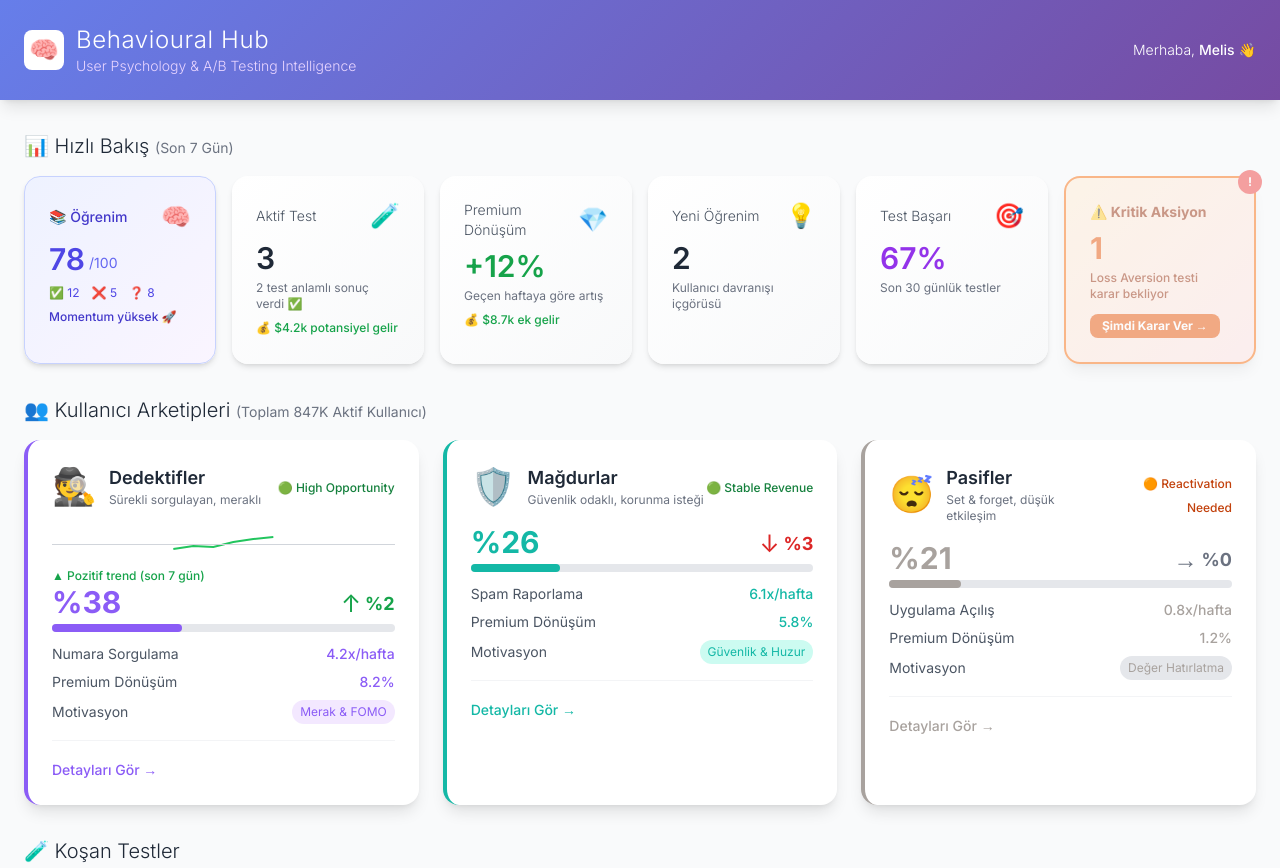
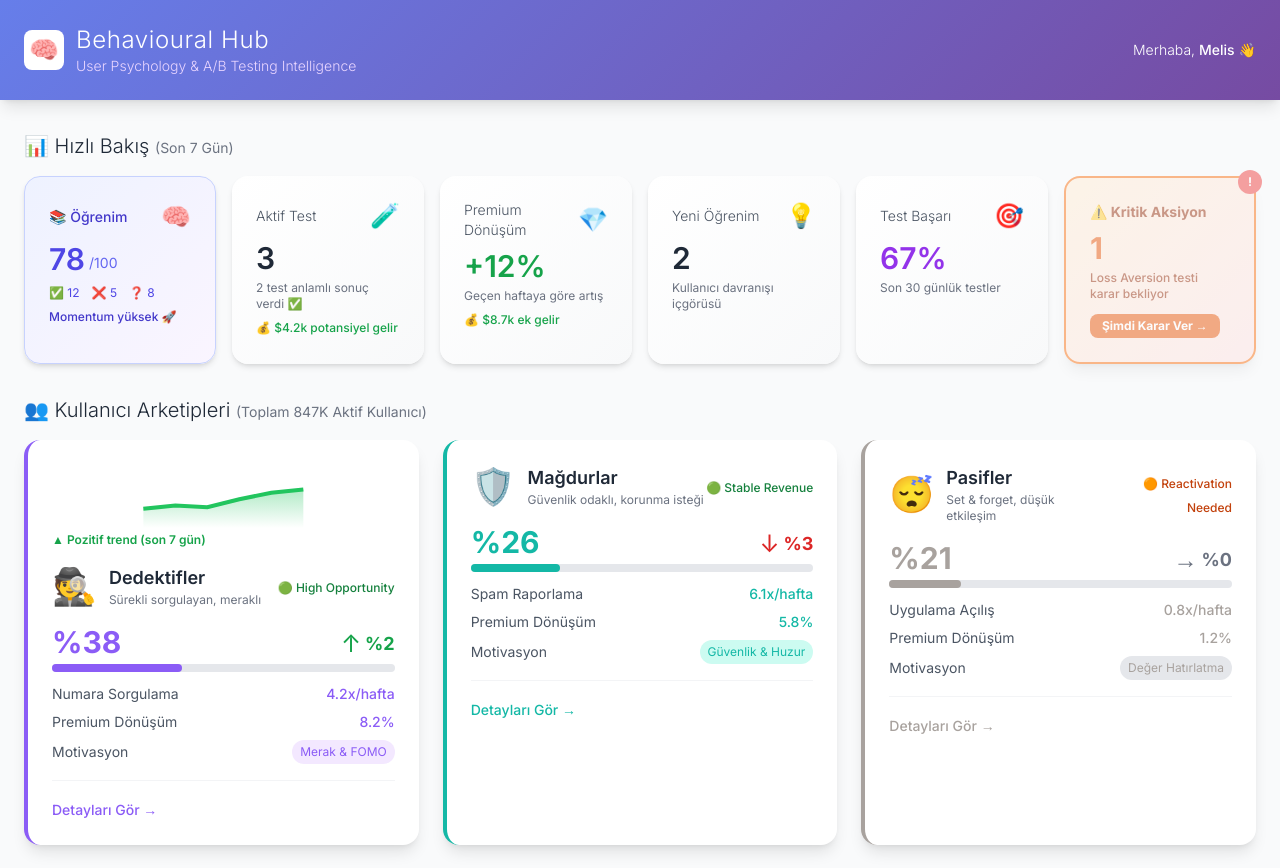
Before and after one commit to Melis-Sutci/behavioural-hub, a plain HTML site: page index.html in a window 1280 px wide. Shown: the top 868 px of the page. Drawn offline with nearby package versions, Linux system fonts and the light colour scheme.

Commit message:
Update index.html

```diff
--- a/index.html
+++ b/index.html
@@ -212,6 +212,44 @@
 
                 <!-- Dedektifler -->
                 <div class="bg-white rounded-2xl p-6 shadow-lg card-hover border-l-4 border-detective cursor-pointer tooltip relative">
+                    <!-- ÜST ALAN: AREA TREND -->
+<div class="mb-4">
+    <svg viewBox="0 0 100 40" class="w-full h-16">
+        <!-- Dolgu (yansıma) -->
+        <defs>
+            <linearGradient id="trendFill" x1="0" y1="0" x2="0" y2="1">
+                <stop offset="0%" stop-color="#22c55e" stop-opacity="0.35"/>
+                <stop offset="100%" stop-color="#22c55e" stop-opacity="0"/>
+            </linearGradient>
+        </defs>
+
+        <!-- Alan -->
+        <path
+            d="M0,28
+               L20,26
+               L40,27
+               L60,22
+               L80,18
+               L100,16
+               L100,40
+               L0,40 Z"
+            fill="url(#trendFill)"
+        />
+
+        <!-- Çizgi -->
+        <polyline
+            points="0,28 20,26 40,27 60,22 80,18 100,16"
+            fill="none"
+            stroke="#22c55e"
+            stroke-width="2.5"
+        />
+    </svg>
+
+    <div class="text-xs text-green-600 font-semibold mt-1">
+        ▲ Pozitif trend (son 7 gün)
+    </div>
+</div>
+
                     <!-- Tooltip -->
                     <div class="tooltip-content">
                         <h4 class="font-semibold text-detective mb-2">🧠 Psikolojik Bariyerler</h4>
@@ -242,27 +280,7 @@
                     </div>
 
                     <div class="mb-3">
-                        <!-- Mini Trend Grafik -->
-<div class="mt-3">
-    <div class="relative h-10">
-        <!-- Referans (0) çizgisi -->
-        <div class="absolute top-1/2 left-0 right-0 border-t border-gray-300"></div>
 
-        <!-- Trend -->
-        <svg viewBox="0 0 100 40" class="w-full h-10">
-            <polyline
-                points="0,25 20,22 40,23 60,18 80,15 100,13"
-                fill="none"
-                stroke="#22c55e"
-                stroke-width="2"
-            />
-        </svg>
-    </div>
-
-    <div class="text-xs text-green-600 font-medium mt-1">
-        ▲ Pozitif trend (son 7 gün)
-    </div>
-</div>
 
                         <div class="flex justify-between items-end mb-1">
                             <span class="text-3xl font-bold text-detective">%38</span>
```
